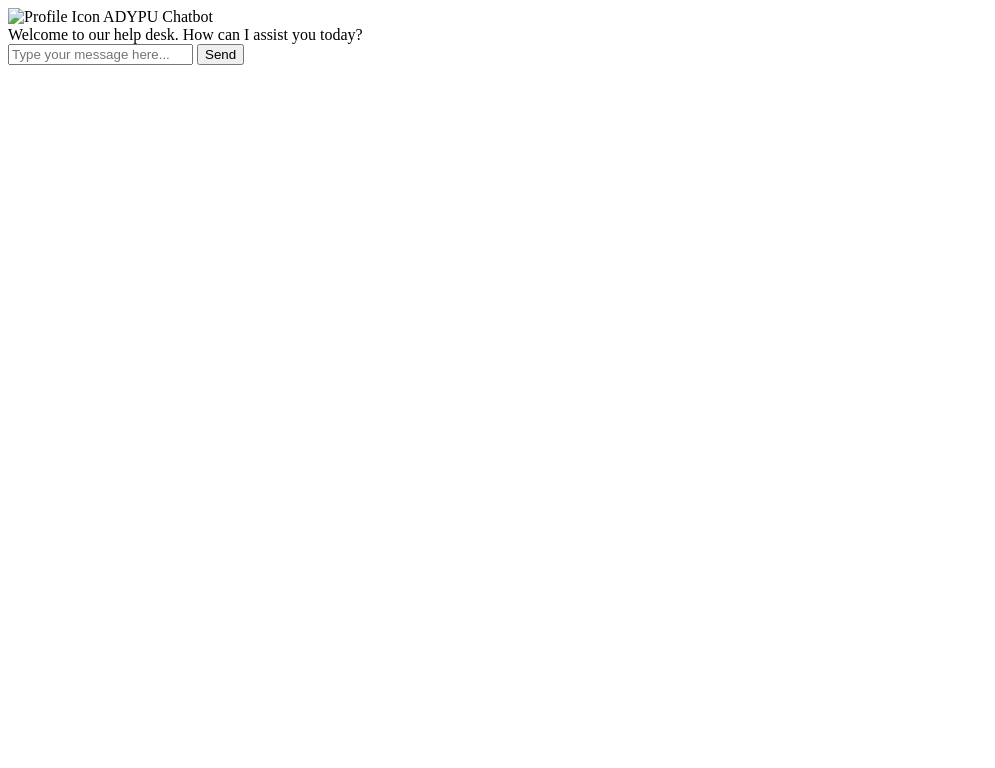
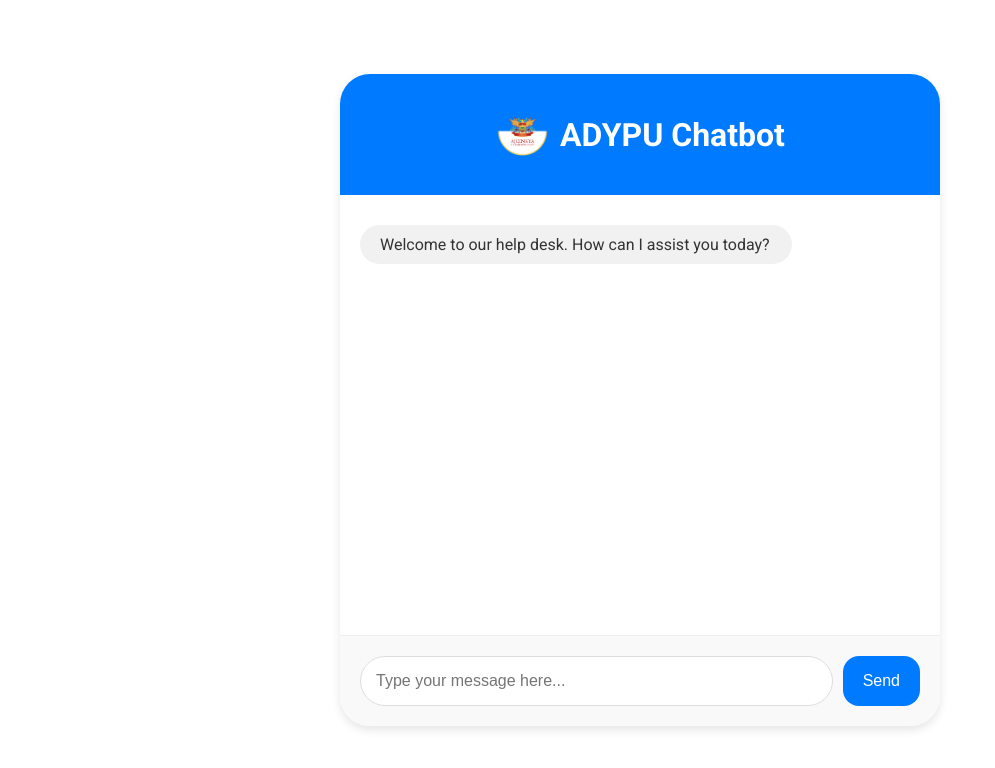
Before and after one commit to RohitKumarGupta10/ADYPU-Chatbot, a plain HTML site: page index.html in a window 1280 px wide. Shown: the whole page, without its empty margins (0-995 px from the left). Drawn offline with Linux system fonts and the light colour scheme.

Commit message:
index.html

```diff
--- a/index.html
+++ b/index.html
@@ -1,20 +1,29 @@
 <!DOCTYPE html>
 <html lang="en">
   <head>
-  <meta charset="UTF-8">
-  <meta name="viewport" content="width=device-width, initial-scale=1.0">
-  <title>Chatbot</title>
-  <link rel="stylesheet" href="styles.css">
+    <meta charset="UTF-8" />
+    <meta name="viewport" content="width=device-width, initial-scale=1.0" />
+    <title>Cloud Based Chatbot Website</title>
+    <link rel="stylesheet" href="style.css" />
+    <link rel="shortcut icon" type="image/x-icon" href="logo header.png" />
+    <link
+      href="https://fonts.googleapis.com/css2?family=Roboto:wght@400;500;700&display=swap"
+      rel="stylesheet"
+    />
   </head>
   <body>
     <div class="chat-container">
       <div class="header">
-      <img src="profile-icon.png" alt="Profile Icon" class="profile-icon">
-      ADYPU Chatbot
+        <img src="logo header.png" alt="Profile Icon" class="profile-icon" />
+        <h1>ADYPU Chatbot</h1>
       </div>
       <div class="chat-box" id="chat-box"></div>
       <div class="input-container">
-      <input type="text" id="user-input" placeholder="Type your message here...">
+        <input
+          type="text"
+          id="user-input"
+          placeholder="Type your message here..."
+        />
         <button onclick="sendMessage()">Send</button>
       </div>
     </div>
```
Lines whose indentation alone changed are shown as unchanged.
